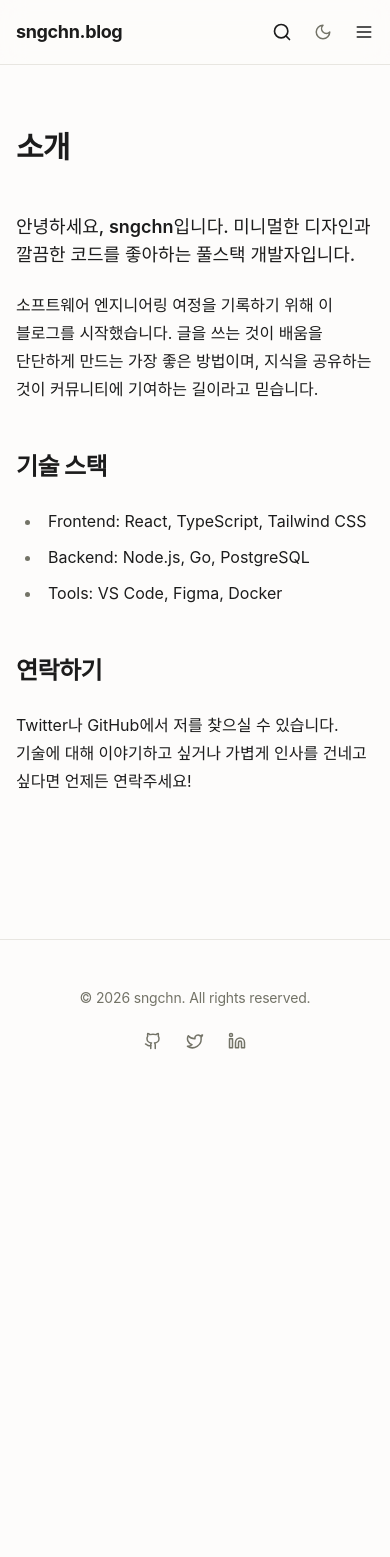
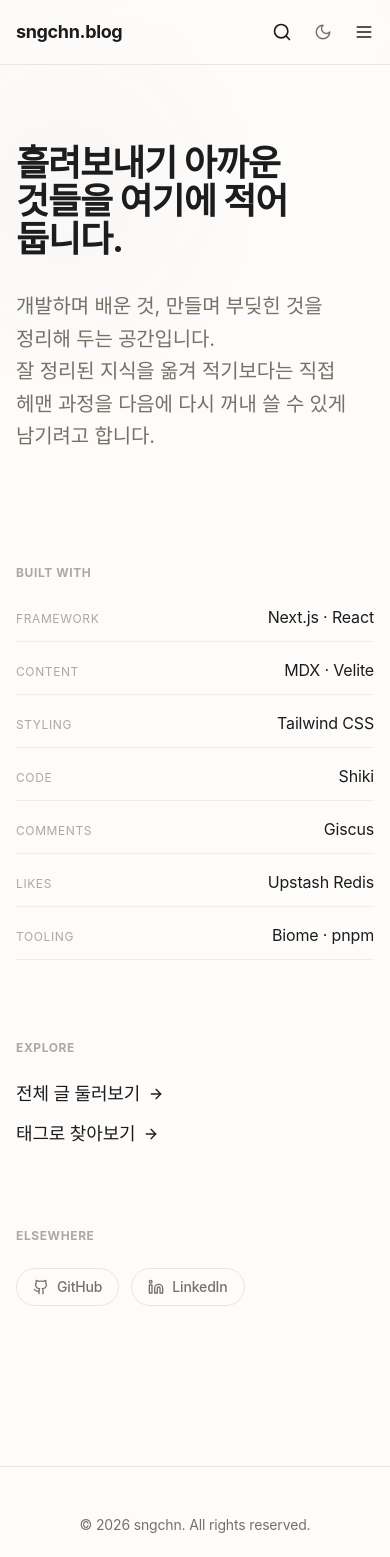
Before and after one commit to SNGCHN/sngchn-blog, a Next.js app: page /about in a window 390 px wide. Shown: the top 1557 px of the page. Before the commit the page ends 1098 px from the top, so only its background shows below. Built offline with nearby package versions, Linux system fonts and the light colour scheme; a web font is replaced by a local one.

Commit message:
feat: 404 페이지 및 댓글 ui 수정

```diff
--- a/public/giscus-dark.css
+++ b/public/giscus-dark.css
@@ -145,7 +145,7 @@ body,
 
 .gsc-comment-box-textarea-extras {
   background: #1d1d1c;
-  border-top: 1px solid #2b2b2a;
+  border-top: none;
 }
 
 /* textarea는 가장 어둡게 — 파인 입력 필드 느낌 */
@@ -167,7 +167,7 @@ body,
 
 .gsc-comment-box-bottom {
   background: #1d1d1c;
-  border-top: 1px solid #2b2b2a;
+  border-top: none;
 }
 
 .gsc-comment-box-md-toolbar button {
--- a/public/giscus-light.css
+++ b/public/giscus-light.css
@@ -145,7 +145,7 @@ body,
 
 .gsc-comment-box-textarea-extras {
   background: #fdfcfb;
-  border-top: 1px solid #e8e6e1;
+  border-top: none;
 }
 
 /* textarea는 가장 밝게 — 입력 필드임을 명확히 */
@@ -167,7 +167,7 @@ body,
 
 .gsc-comment-box-bottom {
   background: #fdfcfb;
-  border-top: 1px solid #e8e6e1;
+  border-top: none;
 }
 
 .gsc-comment-box-md-toolbar button {
--- a/src/app/about/page.tsx
+++ b/src/app/about/page.tsx
@@ -1,30 +1,166 @@
+import Link from "next/link";
+
+const stack: { label: string; value: string }[] = [
+  { label: "Framework", value: "Next.js · React" },
+  { label: "Content", value: "MDX · Velite" },
+  { label: "Styling", value: "Tailwind CSS" },
+  { label: "Code", value: "Shiki" },
+  { label: "Comments", value: "Giscus" },
+  { label: "Likes", value: "Upstash Redis" },
+  { label: "Tooling", value: "Biome · pnpm" },
+];
+
+const socials: { label: string; href: string; icon: React.ReactNode }[] = [
+  {
+    label: "GitHub",
+    href: "https://github.com/sngchn",
+    icon: (
+      <>
+        <path d="M15 22v-4a4.8 4.8 0 0 0-1-3.5c3 0 6-2 6-5.5.08-1.25-.27-2.48-1-3.5.28-1.15.28-2.35 0-3.5 0 0-1 0-3 1.5-2.64-.5-5.36-.5-8 0C6 2 5 2 5 2c-.3 1.15-.3 2.35 0 3.5A5.403 5.403 0 0 0 4 9c0 3.5 3 5.5 6 5.5-.39.49-.68 1.05-.85 1.65-.17.6-.22 1.23-.15 1.85v4" />
+        <path d="M9 18c-4.51 2-5-2-7-2" />
+      </>
+    ),
+  },
+  {
+    label: "LinkedIn",
+    href: "https://linkedin.com/in/sngchn",
+    icon: (
+      <>
+        <path d="M16 8a6 6 0 0 1 6 6v7h-4v-7a2 2 0 0 0-2-2 2 2 0 0 0-2 2v7h-4v-7a6 6 0 0 1 6-6z" />
+        <rect width="4" height="12" x="2" y="9" />
+        <circle cx="4" cy="4" r="2" />
+      </>
+    ),
+  },
+];
+
 export default function AboutPage() {
   return (
-    <div className="max-w-5xl mx-auto px-4 sm:px-6 py-16">
-      <h1 className="text-3xl font-bold text-warm-text mb-12 tracking-tight">
-        소개
-      </h1>
-      <div className="prose">
-        <p className="lead text-lg text-warm-text font-medium break-keep">
-          안녕하세요, <strong>sngchn</strong>입니다. 미니멀한 디자인과 깔끔한
-          코드를 좋아하는 풀스택 개발자입니다.
+    <div className="max-w-5xl mx-auto px-4 sm:px-6 py-20 md:py-32">
+      <section className="relative mb-28">
+        <div className="absolute -top-20 -left-20 w-64 h-64 bg-warm-primary/5 rounded-full blur-3xl opacity-50 pointer-events-none" />
+
+        <h1 className="mb-8 text-4xl md:text-5xl lg:text-6xl font-bold tracking-[-0.03em] text-warm-text leading-[1.05] break-keep">
+          흘려보내기 아까운 것들을
+          <br className="hidden md:block" /> 여기에 적어 둡니다.
+        </h1>
+        <p className="max-w-2xl text-xl text-warm-muted leading-relaxed break-keep">
+          개발하며 배운 것, 만들며 부딪힌 것을 정리해 두는 공간입니다.
         </p>
-        <p className="break-keep">
-          소프트웨어 엔지니어링 여정을 기록하기 위해 이 블로그를 시작했습니다.
-          글을 쓰는 것이 배움을 단단하게 만드는 가장 좋은 방법이며, 지식을
-          공유하는 것이 커뮤니티에 기여하는 길이라고 믿습니다.
+        <p className="max-w-2xl text-xl text-warm-muted leading-relaxed break-keep">
+          잘 정리된
+          지식을 옮겨 적기보다는 직접 헤맨 과정을 다음에 다시 꺼내 쓸 수 있게
+          남기려고 합니다.
         </p>
-        <h2>기술 스택</h2>
-        <ul>
-          <li>Frontend: React, TypeScript, Tailwind CSS</li>
-          <li>Backend: Node.js, Go, PostgreSQL</li>
-          <li>Tools: VS Code, Figma, Docker</li>
-        </ul>
-        <h2>연락하기</h2>
-        <p className="break-keep">
-          Twitter나 GitHub에서 저를 찾으실 수 있습니다. 기술에 대해 이야기하고
-          싶거나 가볍게 인사를 건네고 싶다면 언제든 연락주세요!
-        </p>
+      </section>
+
+      <div className="space-y-20">
+
+        <section>
+          <h2 className="mb-6 font-mono text-xs uppercase tracking-wider text-warm-muted/60">
+            Built with
+          </h2>
+          <dl className="grid grid-cols-1 sm:grid-cols-2 gap-x-12 gap-y-4 max-w-2xl">
+            {stack.map((item) => (
+              <div
+                key={item.label}
+                className="flex items-baseline justify-between gap-4 border-b border-warm-border/60 pb-3"
+              >
+                <dt className="font-mono text-xs uppercase tracking-wider text-warm-muted/60">
+                  {item.label}
+                </dt>
+                <dd className="text-right text-warm-text">{item.value}</dd>
+              </div>
+            ))}
+          </dl>
+        </section>
+
+        {/* Explore */}
+        <section>
+          <h2 className="mb-6 font-mono text-xs uppercase tracking-wider text-warm-muted/60">
+            Explore
+          </h2>
+          <div className="flex flex-col gap-3">
+            <Link
+              href="/posts"
+              className="group inline-flex items-center gap-2 text-lg font-medium text-warm-text transition-colors hover:text-warm-primary"
+            >
+              전체 글 둘러보기
+              <svg
+                xmlns="http://www.w3.org/2000/svg"
+                width="16"
+                height="16"
+                viewBox="0 0 24 24"
+                fill="none"
+                stroke="currentColor"
+                strokeWidth="2"
+                strokeLinecap="round"
+                strokeLinejoin="round"
+                className="transition-transform group-hover:translate-x-1"
+                aria-hidden="true"
+              >
+                <path d="M5 12h14" />
+                <path d="m12 5 7 7-7 7" />
+              </svg>
+            </Link>
+            <Link
+              href="/tags"
+              className="group inline-flex items-center gap-2 text-lg font-medium text-warm-text transition-colors hover:text-warm-primary"
+            >
+              태그로 찾아보기
+              <svg
+                xmlns="http://www.w3.org/2000/svg"
+                width="16"
+                height="16"
+                viewBox="0 0 24 24"
+                fill="none"
+                stroke="currentColor"
+                strokeWidth="2"
+                strokeLinecap="round"
+                strokeLinejoin="round"
+                className="transition-transform group-hover:translate-x-1"
+                aria-hidden="true"
+              >
+                <path d="M5 12h14" />
+                <path d="m12 5 7 7-7 7" />
+              </svg>
+            </Link>
+          </div>
+        </section>
+
+        {/* Elsewhere */}
+        <section>
+          <h2 className="mb-6 font-mono text-xs uppercase tracking-wider text-warm-muted/60">
+            Elsewhere
+          </h2>
+          <div className="flex flex-wrap gap-3">
+            {socials.map((social) => (
+              <a
+                key={social.label}
+                href={social.href}
+                target="_blank"
+                rel="noopener noreferrer"
+                className="inline-flex items-center gap-2 rounded-full border border-warm-border px-4 py-2 text-sm font-medium text-warm-muted transition-colors hover:border-warm-primary/40 hover:text-warm-text"
+              >
+                <svg
+                  xmlns="http://www.w3.org/2000/svg"
+                  width="16"
+                  height="16"
+                  viewBox="0 0 24 24"
+                  fill="none"
+                  stroke="currentColor"
+                  strokeWidth="2"
+                  strokeLinecap="round"
+                  strokeLinejoin="round"
+                  aria-hidden="true"
+                >
+                  {social.icon}
+                </svg>
+                {social.label}
+              </a>
+            ))}
+          </div>
+        </section>
       </div>
     </div>
   );
--- /dev/null
+++ b/src/app/not-found.tsx
@@ -0,0 +1,57 @@
+import Link from "next/link";
+
+const links: { label: string; href: string }[] = [
+  { label: "홈으로 돌아가기", href: "/" },
+  { label: "전체 글 둘러보기", href: "/posts" },
+  { label: "태그로 찾아보기", href: "/tags" },
+];
+
+export default function NotFound() {
+  return (
+    <div className="max-w-5xl mx-auto px-4 sm:px-6 py-20 md:py-32">
+      <section className="relative">
+        <div className="absolute -top-20 -left-20 w-64 h-64 bg-warm-primary/5 rounded-full blur-3xl opacity-50 pointer-events-none" />
+
+        <p className="mb-6 font-mono text-xs uppercase tracking-wider text-warm-muted/60">
+          Error 404
+        </p>
+
+        <h1 className="mb-8 text-5xl md:text-6xl lg:text-7xl font-bold tracking-[-0.03em] text-warm-text leading-[1.05] break-keep">
+          페이지를 찾을 수 없어요.
+        </h1>
+        <p className="max-w-2xl text-xl text-warm-muted leading-relaxed break-keep">
+          주소가 바뀌었거나, 사라진 글일 수 있어요. 아래에서 다시 길을
+          찾아보세요.
+        </p>
+
+        <div className="mt-12 flex flex-col gap-3">
+          {links.map((link) => (
+            <Link
+              key={link.href}
+              href={link.href}
+              className="group inline-flex items-center gap-2 text-lg font-medium text-warm-text transition-colors hover:text-warm-primary"
+            >
+              {link.label}
+              <svg
+                xmlns="http://www.w3.org/2000/svg"
+                width="16"
+                height="16"
+                viewBox="0 0 24 24"
+                fill="none"
+                stroke="currentColor"
+                strokeWidth="2"
+                strokeLinecap="round"
+                strokeLinejoin="round"
+                className="transition-transform group-hover:translate-x-1"
+                aria-hidden="true"
+              >
+                <path d="M5 12h14" />
+                <path d="m12 5 7 7-7 7" />
+              </svg>
+            </Link>
+          ))}
+        </div>
+      </section>
+    </div>
+  );
+}
--- a/src/components/layout/footer.tsx
+++ b/src/components/layout/footer.tsx
@@ -37,29 +37,6 @@ export function Footer() {
             </svg>
           </a>
 
-          {/* Twitter/X */}
-          <a
-            href="https://twitter.com/sngchn"
-            target="_blank"
-            rel="noopener noreferrer"
-            className="text-warm-muted hover:text-warm-text transition-colors duration-300"
-            aria-label="Twitter"
-          >
-            <svg
-              xmlns="http://www.w3.org/2000/svg"
-              width="18"
-              height="18"
-              viewBox="0 0 24 24"
-              fill="none"
-              stroke="currentColor"
-              strokeWidth="2"
-              strokeLinecap="round"
-              strokeLinejoin="round"
-            >
-              <path d="M22 4s-.7 2.1-2 3.4c1.6 10-9.4 17.3-18 11.6 2.2.1 4.4-.6 6-2C3 15.5.5 9.6 3 5c2.2 2.6 5.6 4.1 9 4-.9-4.2 4-6.6 7-3.8 1.1 0 3-1.2 3-1.2z" />
-            </svg>
-          </a>
-
           {/* LinkedIn */}
           <a
             href="https://linkedin.com/in/sngchn"
```
